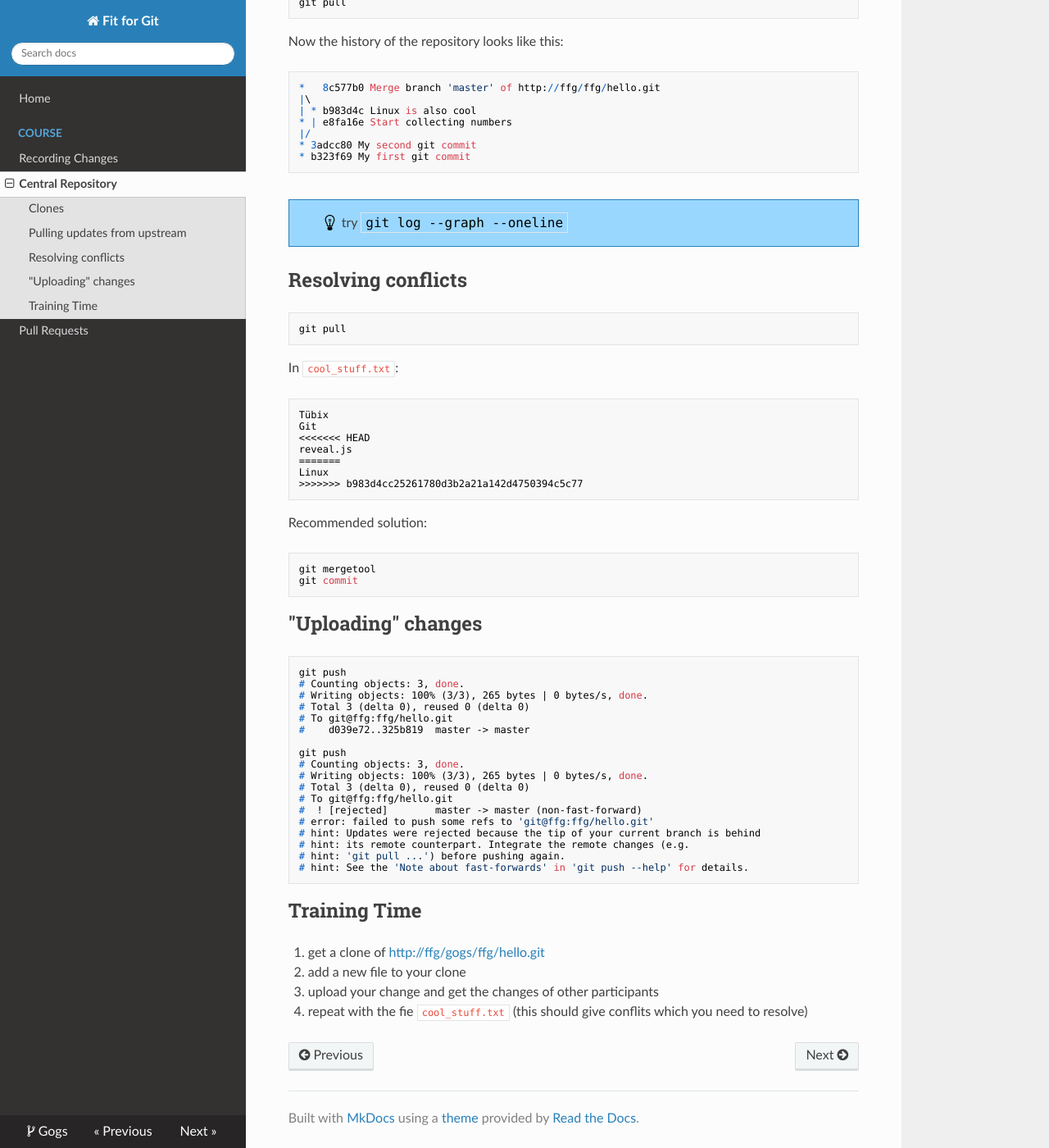
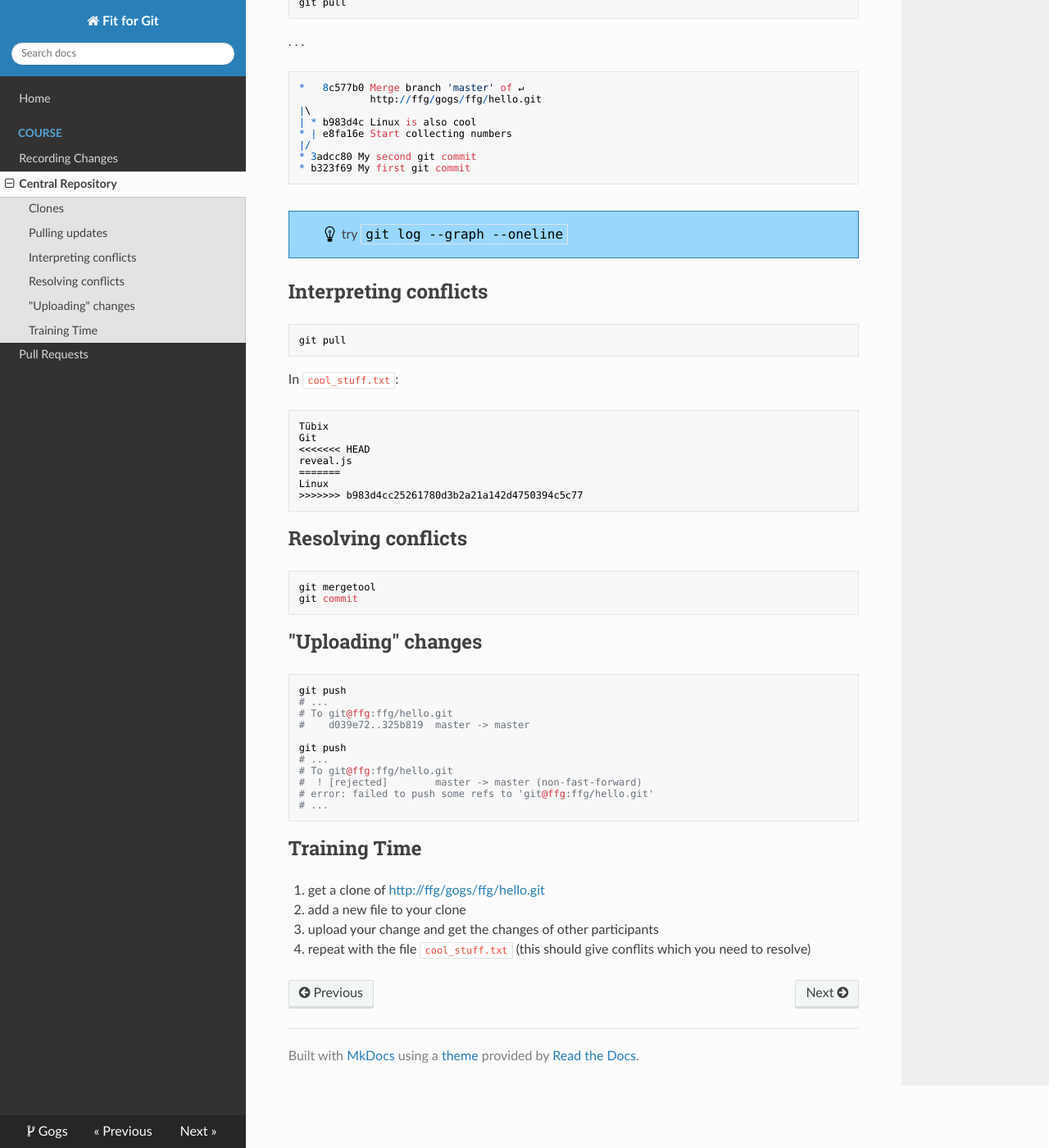
Before and after one commit to nome/FitForGit, an MkDocs documentation site: the page built from docs/02_central_repository.md, in a window 1280 px wide and 1400 px high, scrolled down 549 px. Shown: the whole window at 82% size. Built offline with MkDocs 1.6.1, drawn with Linux system fonts in a browser that asks for light colours; nearby versions of some CDN libraries; old or Windows-style settings are respelled for this version of MkDocs; some of the changed text lies outside the part shown.

````diff
--- a/docs/02_central_repository.md
+++ b/docs/02_central_repository.md
@@ -14,19 +14,20 @@ This has created a _clone_ of the hello.git repository. The repository we
 cloned from is called its _origin_.
 
 <ul class="hints">
-<li> by convention, central repositories have the postfix <code>.git</code>, while
-  repositories we can make commits in do not</li>
+<li> by convention, central ("bare") repositories have the postfix
+<code>.git</code>, while repositories we can make commits in do not</li>
 </ul>
 
 
-Pulling updates from upstream
------------------------------
+Pulling updates
+---------------
 
     git pull
 
-Now the history of the repository looks like this:
+. . .
 
-    *   8c577b0 Merge branch 'master' of http://ffg/ffg/hello.git
+    *   8c577b0 Merge branch 'master' of ↵
+                http://ffg/gogs/ffg/hello.git
     |\
     | * b983d4c Linux is also cool
     * | e8fa16e Start collecting numbers
@@ -39,8 +40,8 @@ Now the history of the repository looks like this:
 </ul>
 
 
-Resolving conflicts
--------------------
+Interpreting conflicts
+----------------------
 
     git pull
 
@@ -56,7 +57,9 @@ Linux
 >>>>>>> b983d4cc25261780d3b2a21a142d4750394c5c77
 ```
 
-Recommended solution:
+
+Resolving conflicts
+-------------------
 
     git mergetool
     git commit
@@ -67,24 +70,16 @@ Recommended solution:
 -------------------
 
     git push
-    # Counting objects: 3, done.
-    # Writing objects: 100% (3/3), 265 bytes | 0 bytes/s, done.
-    # Total 3 (delta 0), reused 0 (delta 0)
+    # ...
     # To git@ffg:ffg/hello.git
     #    d039e72..325b819  master -> master
 
     git push
-    # Counting objects: 3, done.
-    # Writing objects: 100% (3/3), 265 bytes | 0 bytes/s, done.
-    # Total 3 (delta 0), reused 0 (delta 0)
+    # ...
     # To git@ffg:ffg/hello.git
     #  ! [rejected]        master -> master (non-fast-forward)
     # error: failed to push some refs to 'git@ffg:ffg/hello.git'
-    # hint: Updates were rejected because the tip of your current branch is behind
-    # hint: its remote counterpart. Integrate the remote changes (e.g.
-    # hint: 'git pull ...') before pushing again.
-    # hint: See the 'Note about fast-forwards' in 'git push --help' for details.
-
+    # ...
 
 
 Training Time
@@ -93,4 +88,4 @@ Training Time
 1. get a clone of <http://ffg/gogs/ffg/hello.git>
 2. add a new file to your clone
 3. upload your change and get the changes of other participants
-4. repeat with the fie `cool_stuff.txt` (this should give conflits which you need to resolve)
+4. repeat with the file `cool_stuff.txt` (this should give conflits which you need to resolve)
````
Also changed, not shown: docs/01_recording_changes.md (+13 -5 lines).
